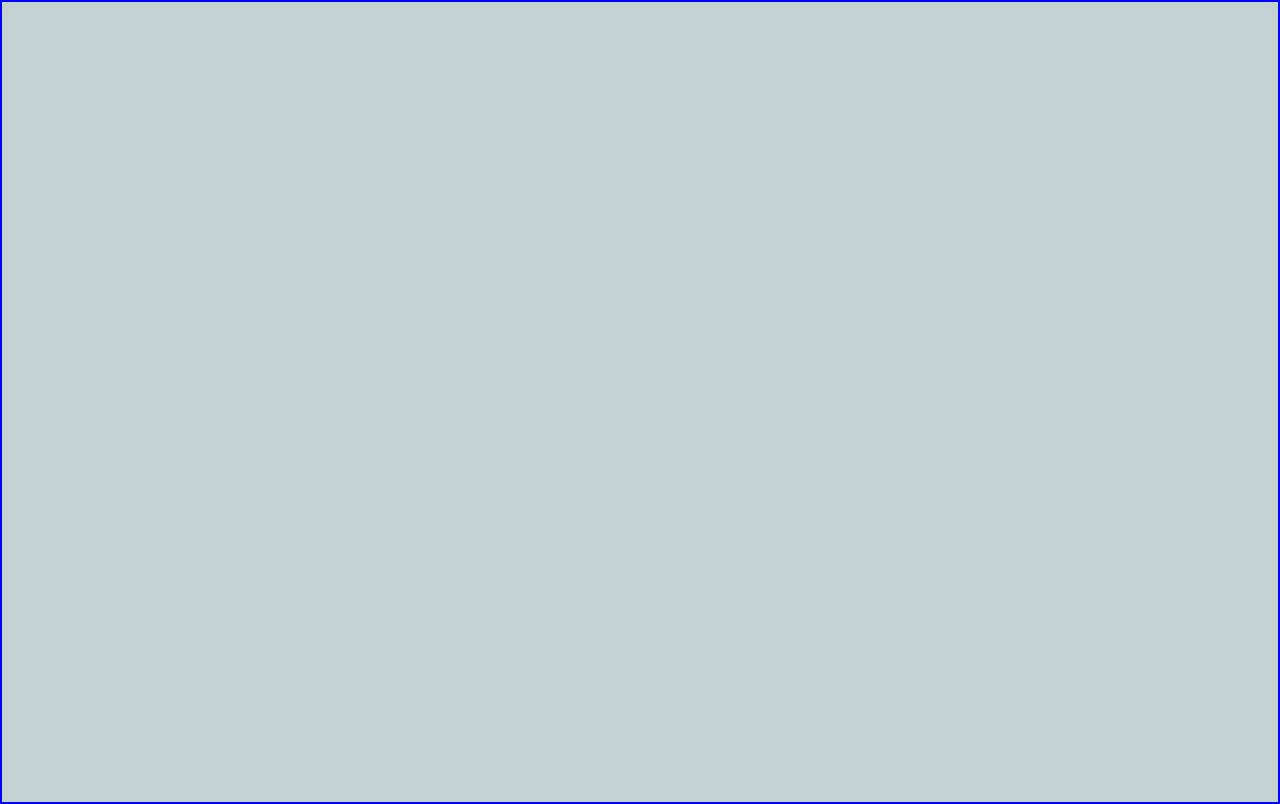
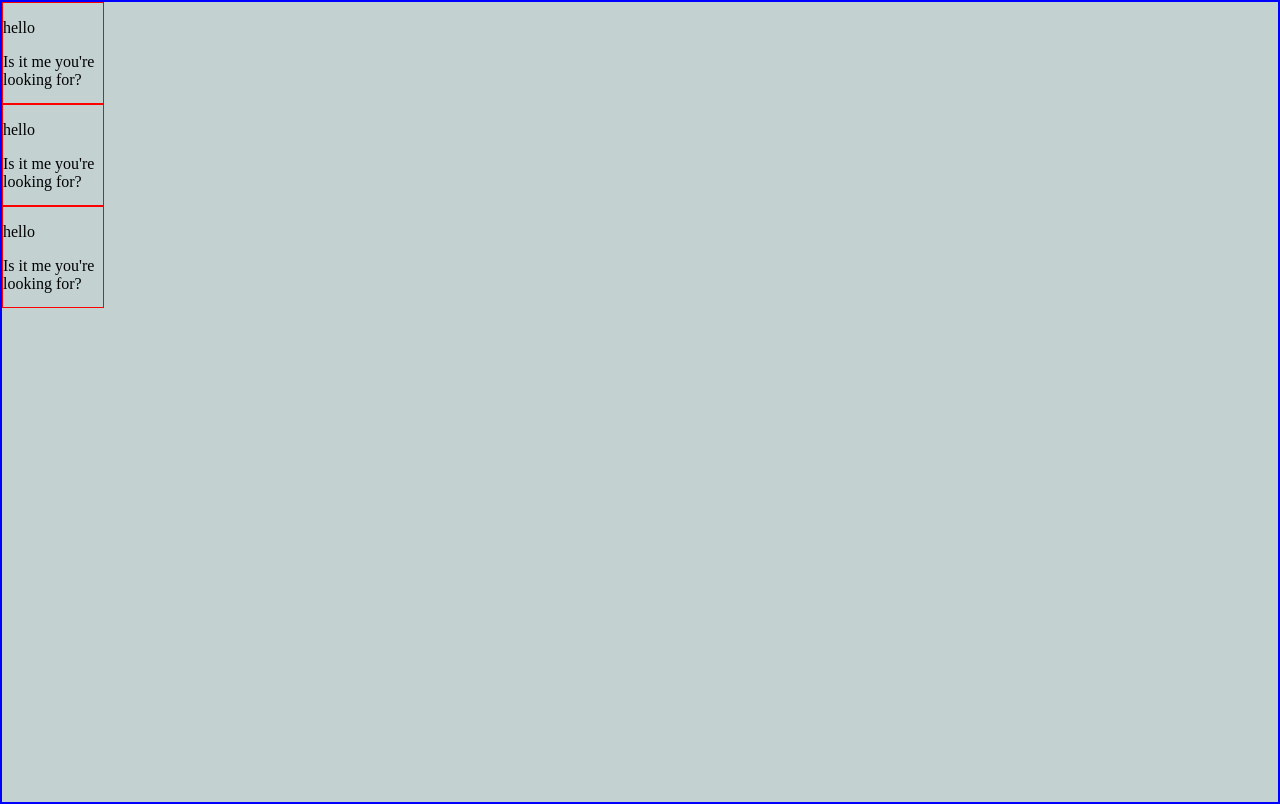
Before and after one commit to KevinKra/React-Test-02, a React (Create React App) app: page / in a window 1280 px wide. Built offline with nearby package versions, Linux system fonts and the light colour scheme.

Commit message:
Create Card component

```diff
--- a/src/components/App.js
+++ b/src/components/App.js
@@ -1,5 +1,6 @@
 import React from "react";
 import "../css/App.css";
+import Card from "./Card";
 class App extends React.Component {
   render() {
     return (
@@ -7,6 +8,11 @@ class App extends React.Component {
         <div className="splash-page">
           <header tagline="Travel to Exotic Locations" />
         </div>
+        <div>
+          <Card />
+          <Card />
+          <Card />
+        </div>
       </div>
     );
   }
--- /dev/null
+++ b/src/components/Card.js
@@ -0,0 +1,11 @@
+import React from "react";
+import "../css/Card.css";
+class Card extends React.Component {
+  render() {
+    return React.createElement("div", { class: "card-main" }, [
+      React.createElement("p", {}, "hello"),
+      React.createElement("p", {}, "Is it me you're looking for?")
+    ]);
+  }
+}
+export default Card;
--- /dev/null
+++ b/src/css/Card.css
@@ -0,0 +1,5 @@
+.card-main {
+  height: 100px;
+  width: 100px;
+  border: 1px solid red;
+}
```
